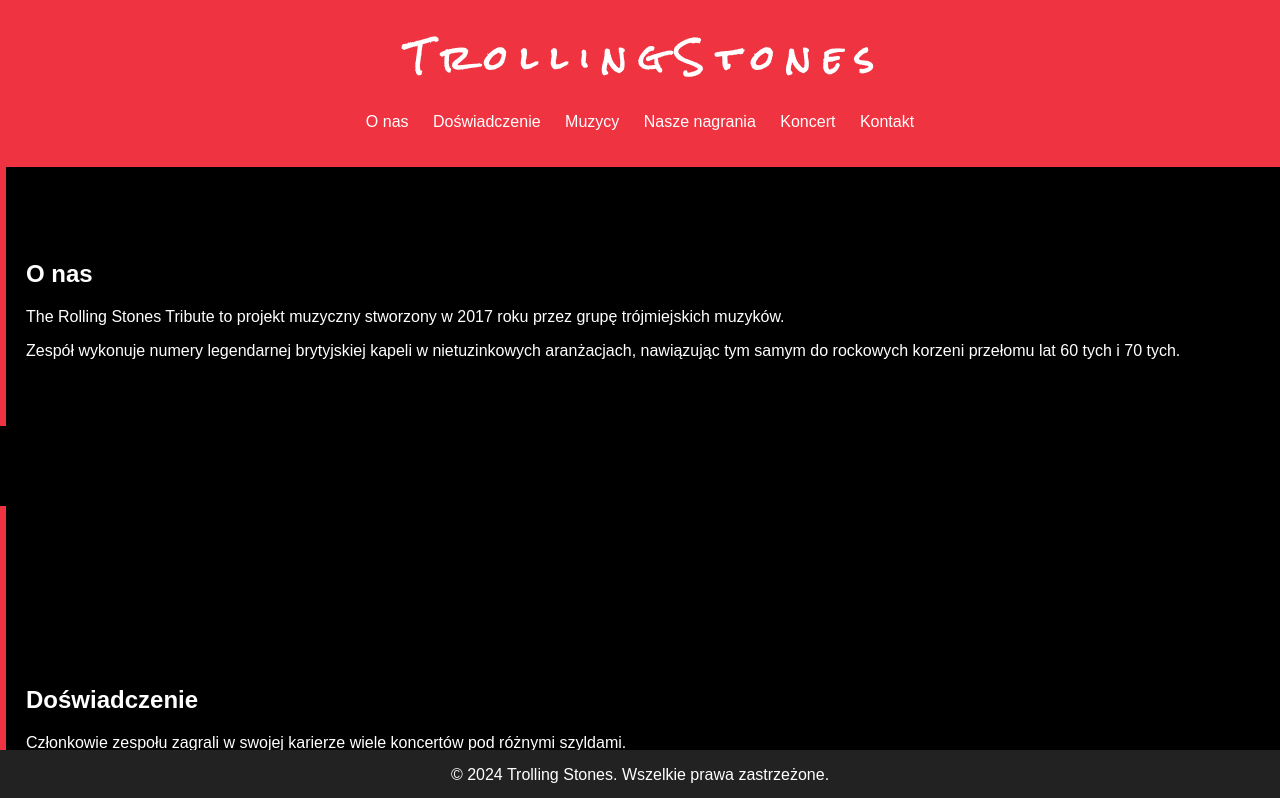
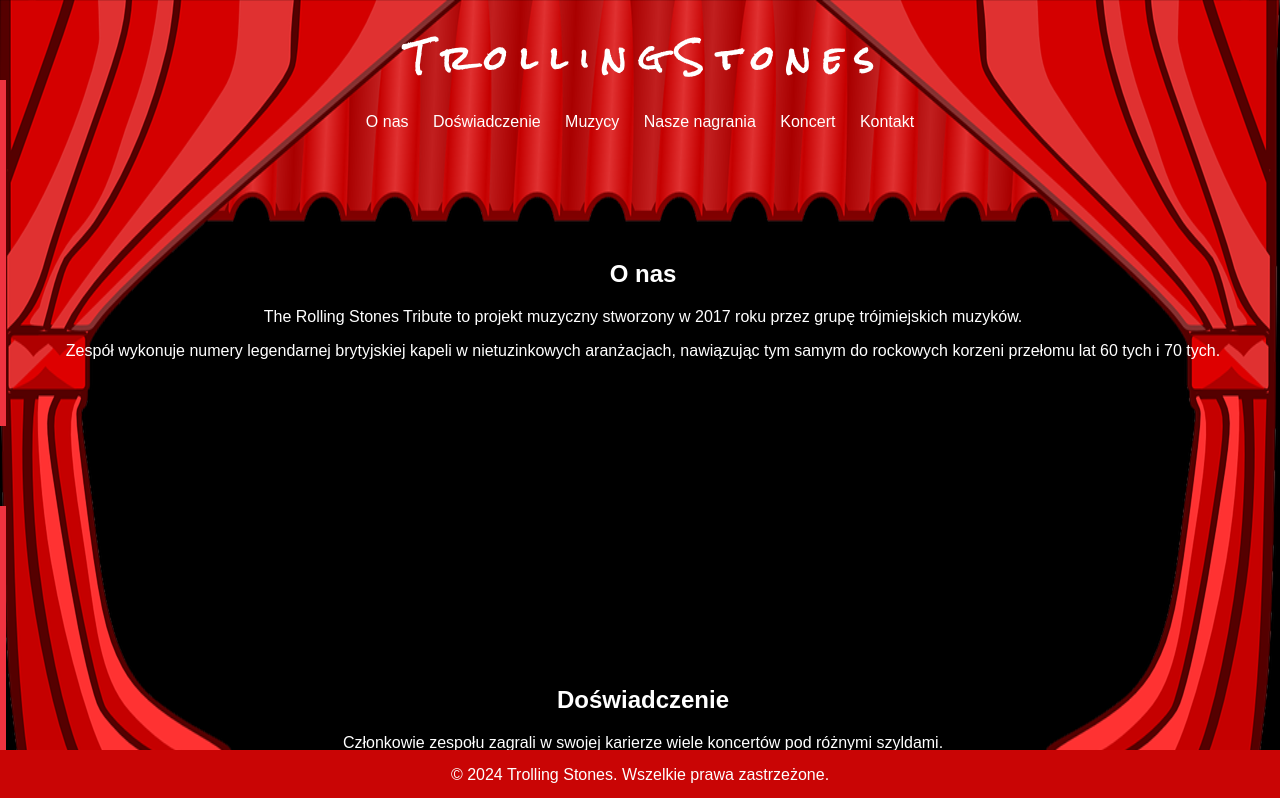
Before and after one commit to zbigniewkalinowski/TrollingStones, a plain HTML site: page index.html in a window 1280 px wide. Shown: the top 798 px of the page. Drawn offline with Linux system fonts and the light colour scheme.

Commit message:
visual changes, backround etc.

```diff
--- a/index.html
+++ b/index.html
@@ -21,7 +21,7 @@
         </nav>
     </header>
 
-    <section id="about">
+    <section id="about" class="info">
         <h2>O nas</h2>
         <p>
             The Rolling Stones Tribute to projekt muzyczny stworzony w 2017 roku przez grupę
@@ -33,7 +33,7 @@
         </p>
     </section>
 
-    <section id="experience">
+    <section id="experience" class="info">
         <h2>Doświadczenie</h2>
         <p>Członkowie zespołu zagrali w swojej karierze wiele koncertów pod różnymi szyldami.</p>
         <p>
@@ -42,7 +42,7 @@
 
     </section>
 
-    <section id="members">
+    <section id="members" class="info">
         <h2>Członkowie Zespołu</h2>
         <ul>
             <li><strong>Piotr Abraham</strong> - perkusja</li>
@@ -54,7 +54,7 @@
         </ul>
     </section>
 
-    <section id="music">
+    <section id="music" class="info">
         <h2>Nasze nagrania</h2>
         <div class="video-container">
             <div class="video-wrapper">
@@ -70,7 +70,7 @@
 
 
 
-    <section id="concert">
+    <section id="concert" class="info">
         <h2>Jak wygląda koncert?</h2>
         <p>
             Czas trwania koncertu to około 2 godziny i jest zależny od rodzaju imprezy.
--- a/style.css
+++ b/style.css
@@ -8,12 +8,15 @@
     font-family: Arial, sans-serif;
     margin: 0;
     padding: 0;
-    background-color: #000;
+    background-image: url("images/background.png");
+    background-size: 100%;
+    background-attachment: fixed;
+
+    background-color: black;
     color: #fff;
 }
 
 header {
-    background-color: rgb(239, 51, 64);
     color: #fff;
     padding: 20px 0;
     text-align: center;
@@ -21,6 +24,10 @@
     width: 100%;
     top: 0;
     z-index: 999;
+}
+
+.info {
+    text-align: center;
 }
 
 #logo {
@@ -71,7 +78,7 @@
 }
 
 a:hover {
-    color: #33ff33;
+    color: #01b701;
 }
 
 section {
@@ -94,3 +101,7 @@
 iframe {
     width: 100%;
 }
+
+footer {
+    background-color:#c90505;
+}
```
Also changed, not shown: images/background.png (added).
